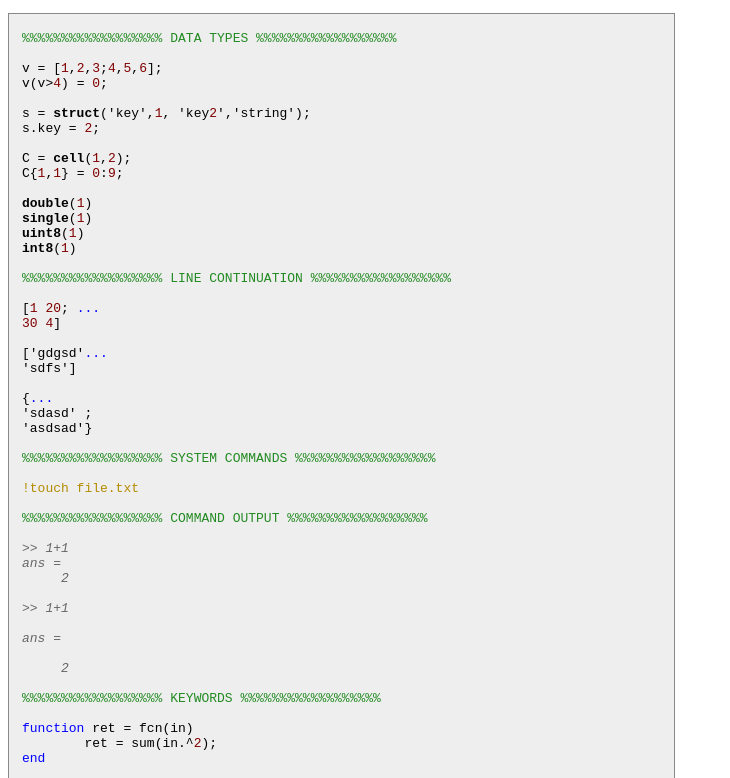
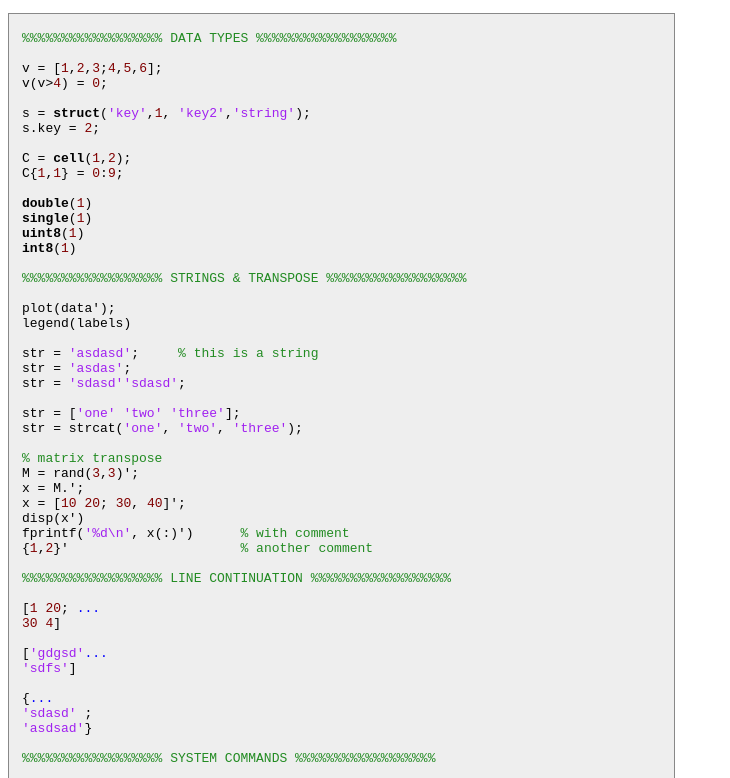
Before and after one commit to amroamroamro/prettify-matlab, a plain HTML site: page demo/index.html in a window 1280 px wide. Shown: the top 778 px of the page, without its empty margins (0-730 px from the left). Drawn offline with nearby package versions, Linux system fonts and the light colour scheme.

Commit message:
detect strings and transpose operator

```diff
--- a/css/lang-matlab.css
+++ b/css/lang-matlab.css
@@ -1,6 +1,8 @@
 @media screen {
 	/* plain text: #000; */
 	.lang-matlab .pln { color: #000000; }
+	/* strings: #080; #800000; */
+	.lang-matlab .str { color: #A020F0; }
 	/* keywords: #00008B; */
 	.lang-matlab .kwd { color: #0000FF; }
 	/* comments: #808080; */
@@ -17,4 +19,6 @@
 	.lang-matlab .linecont { color: #0000FF; }
 	/* code output */
 	.lang-matlab .codeoutput { color: #666666; font-style: italic; }
+	/* unterminated strings */
+	.lang-matlab .untermstring { color: #B20000; }
 }
--- a/demo/index.html
+++ b/demo/index.html
@@ -45,6 +45,26 @@ double(1)
 single(1)
 uint8(1)
 int8(1)
+
+%%%%%%%%%%%%%%%%%% STRINGS &amp; TRANSPOSE %%%%%%%%%%%%%%%%%%
+
+plot(data');
+legend(labels)
+
+str = 'asdasd';     % this is a string
+str = 'asdas';
+str = 'sdasd''sdasd';
+
+str = ['one' 'two' 'three'];
+str = strcat('one', 'two', 'three');
+
+% matrix transpose
+M = rand(3,3)';
+x = M.';
+x = [10 20; 30, 40]';
+disp(x')
+fprintf('%d\n', x(:)')      % with comment
+{1,2}'                      % another comment
 
 %%%%%%%%%%%%%%%%%% LINE CONTINUATION %%%%%%%%%%%%%%%%%%
 
--- a/js/lang-matlab.js
+++ b/js/lang-matlab.js
@@ -81,6 +81,14 @@
 		*/
 		[PR_CODE_OUTPUT, /^>>\s+[^\r\n]*[\r\n]{1,2}[^=]*=[^\r\n]*[\r\n]{1,2}[^\r\n]*/, null],
 
+		// do not misdetect the transpose operator ' as the start of a string
+		//[PR.PR_PLAIN, /^(?<![0-9a-zA-Z_\)\]\}\.])'/, null],	// JS does not support negative lookbehind
+		[PR.PR_PLAIN, /^(?:[0-9a-zA-Z_\)\]\}\.])'/, null],		// therfore do this before detecting valid strings
+
+		// single-quoted strings: allow for escaping with '', no multilines
+		//[PR.PR_STRING, /(?:(?<=(?:\(|\[|\{|\s|=|;|,|:))|^)'(?:[^']|'')*'(?=(?:\)|\]|\}|\s|=|;|,|:|~|<|>|&|-|\+|\*|\.|\^|\|))/, null, "'"],	// try to avoid confusion with transpose by checking before/after context (using negative lookbehind, and positive lookahead)
+		[PR.PR_STRING, /^'(?:[^']|'')*'/, null, "'"],
+
 		// list of keywords (`iskeyword`)
 		[PR.PR_KEYWORD, /^\b(?:break|case|catch|classdef|continue|else|elseif|end|for|function|global|if|otherwise|parfor|persistent|return|spmd|switch|try|while)\b/, null],
 
@@ -89,6 +97,11 @@
 
 		// some data types
 		[PR.PR_TYPE, /^\b(?:cell|struct|char|double|single|logical|u?int(?:8|16|32|64)|sparse)\b/, null],
+
+		// valid variable names (start with letter, and contains letters, digits, and underscores).
+		// HACK: if it is followed by transpose, match except last character which will be matched
+		// on the next iteration (along with the ') as PR_PLAIN by the "dont misdetect" pattern
+		[PR.PR_PLAIN, /^[a-zA-Z][a-zA-Z0-9_]*(?!')/, null],
 
 		// floating point numbers: 1, 1.0, 1i, -1.1E-1
 		[PR.PR_LITERAL, /^[+\-]?\.?\d+(?:\.\d*)?(?:[Ee][+\-]?\d+)?[ij]?/, null]
```
Also changed, not shown: js/prettify-matlab.user.js (+17 -0 lines), src/_main.js (+13 -0 lines).
